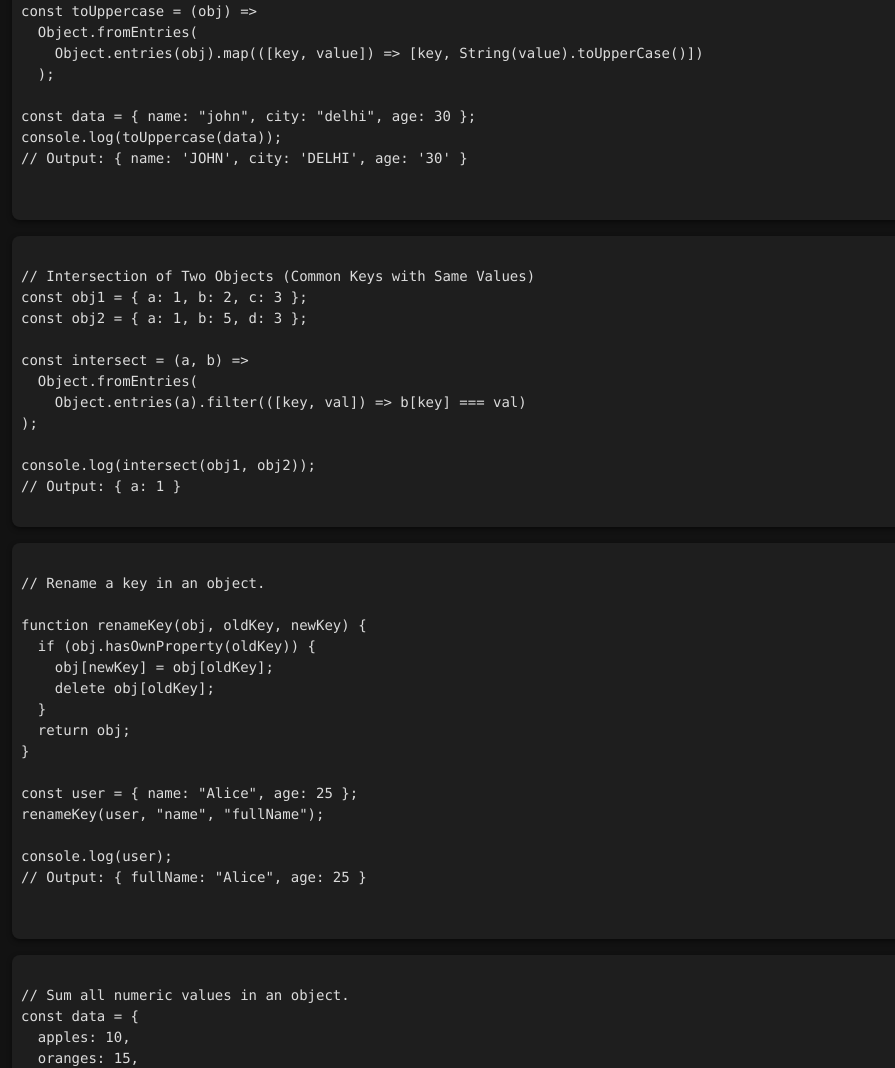
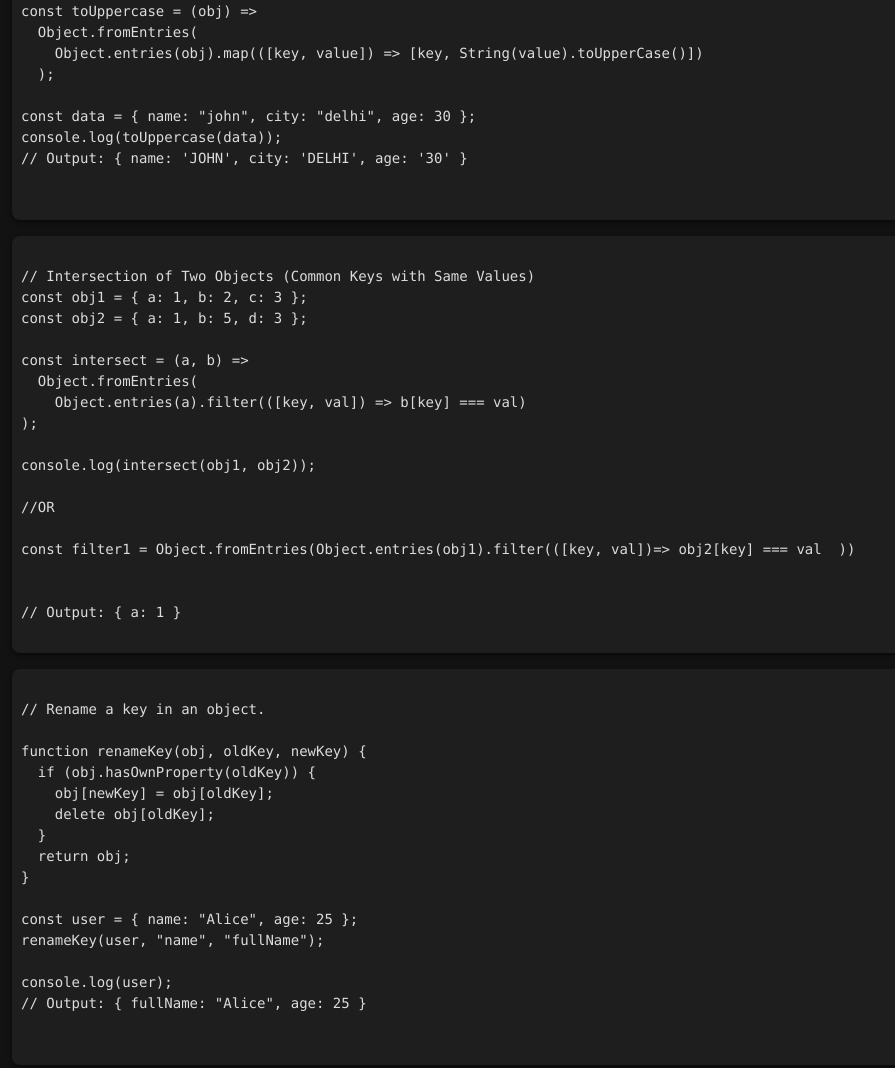
Before and after one commit to developervivek1/java-script2, a plain HTML site: page jscode.html in a window 1280 px wide. Shown: the part 6344-7412 px from the top of the page, without its empty margins (0-895 px from the left). Drawn offline with nearby package versions, Linux system fonts and the light colour scheme.

Commit message:
code updated-29

```diff
--- a/jscode.html
+++ b/jscode.html
@@ -394,6 +394,12 @@ const intersect = (a, b) =>
 );
 
 console.log(intersect(obj1, obj2));
+
+//OR
+
+const filter1 = Object.fromEntries(Object.entries(obj1).filter(([key, val])=> obj2[key] === val  ))
+
+
 // Output: { a: 1 }
   </code>
 </pre>
```
